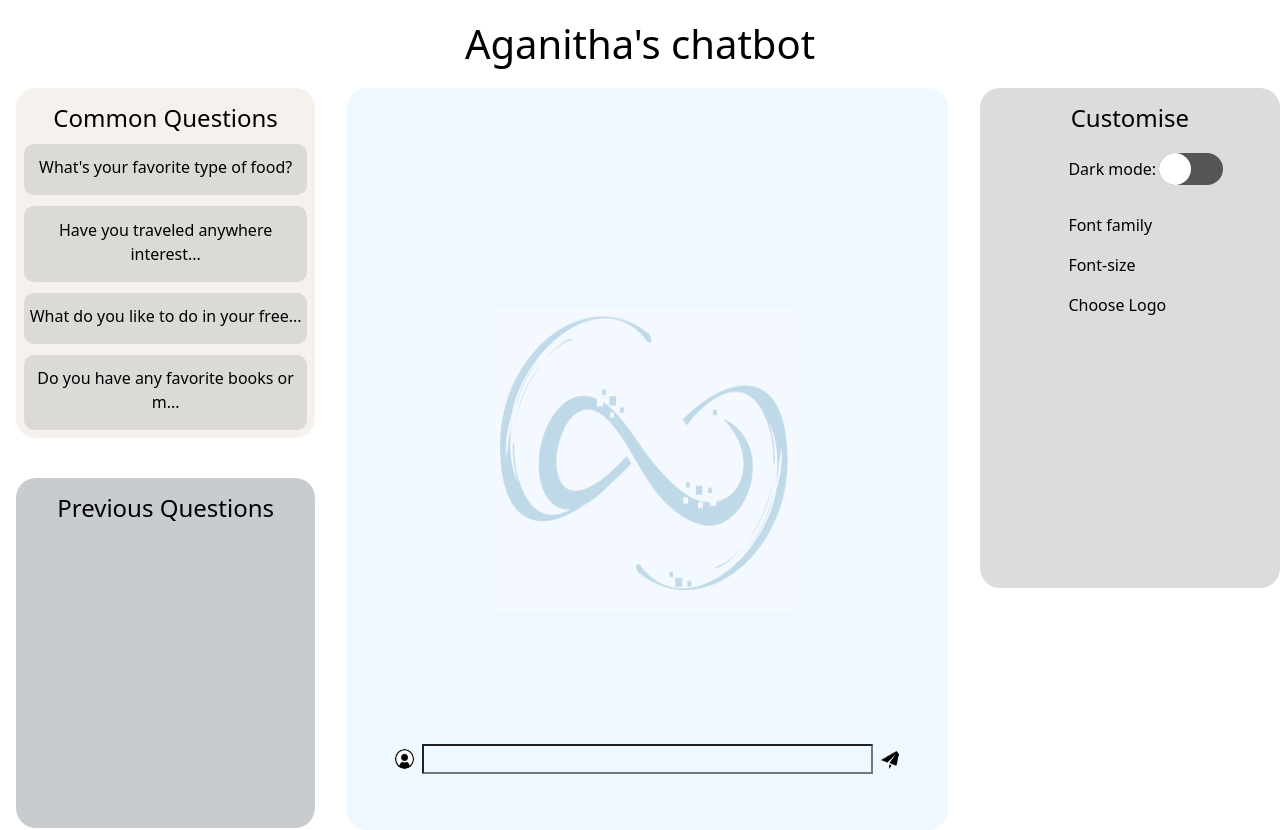
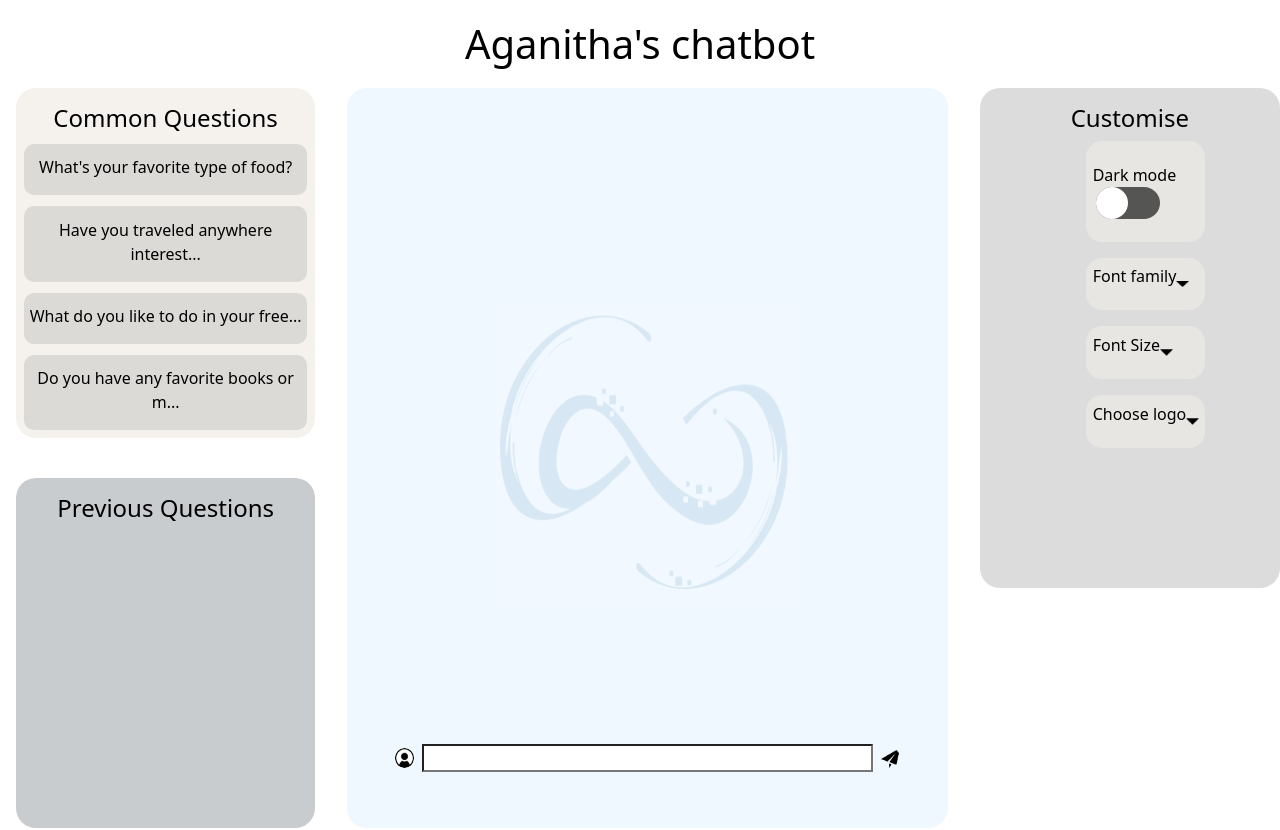
Before and after one commit to bairapraveen7/short_assgn, a React (Create React App) app: page / in a window 1280 px wide. Built offline with nearby package versions, Linux system fonts and the light colour scheme.

Commit message:
sat night

```diff
--- a/src/App.css
+++ b/src/App.css
@@ -5,18 +5,45 @@
   --Entire_text_color:black;
   --Entire_chat_border:none;
   --Entire_rem_border:none;
+  --Chat_bg_image:none;
+  --Common_bg_image:none;
+  --Previous_bg_image:none;
+  --Customise_bg_image:gainsboro;
+  --Common_item_class_bg:#dbdad7;
+  --Previous_item_class_bg:#e7e6e3;
+  --Customise_font_li_bg:#e7e6e3;
+  --Customise_font_family_bg:white;
+  --Customise_font_family_bg_hover:#c7c6c4;
 }
+
 
 [dark-theme="dark"]{
 
-  --Entire_background_color: #2d3436;;
+  --Entire_background_color: #2d3436;
   --Entire_background_image:linear-gradient(315deg, #2d3436 0%, #000000 74%);
   --Entire_text_color:white;
   --Entire_chat_border:2px solid white;
   --Entire_rem_border:2px solid wheat;
+  --Common_bg_image: linear-gradient(315deg, #2d3436 0%, #000000 74%);;
+  --Customise_bg_image: linear-gradient(315deg, #2d3436 0%, #000000 74%);
+  --Previous_bg_image: linear-gradient(315deg, #2d3436 0%, #000000 74%);
+  --Chat_bg_image:linear-gradient(315deg, #2d3436 0%, #000000 74%);
+  --Common_item_class_bg:#40414f;
+  --Previous_item_class_bg:#40414f;
+  --Customise_font_li_bg:#40414f;
+  --Customise_font_family_bg:#202123;
+  --Customise_font_family_bg_hover:#40414f;
 }
 
+
+
 *{
+  margin:0;
+  padding:0;
+  color:var(--Entire_text_color);
+}
+
+body{
   background-color: var(--Entire_background_color);
   background-image: var(--Entire_background_image);
   color:var(--Entire_text_color)
@@ -29,6 +56,7 @@
   border: var(--Entire_chat_border);
   border-radius: 20px;
   background-color: aliceblue;
+  background-image: var(--Chat_bg_image);
   box-sizing: border-box;
   position: relative;
 }
@@ -40,7 +68,7 @@
   background-repeat: no-repeat;
   background-position: center;
   content:'';
-  opacity: 0.2;
+  opacity: 0.1;
   position:absolute;
   inset:0;
 
@@ -55,6 +83,7 @@
 .Chat_input{
   width:100%;
   margin:0.5em;
+  background-color:var(--Customise_font_family_bg);
 }
 
 .Chat_img_input{
@@ -72,6 +101,7 @@
   padding:1em 0.5em;
   border: var(--Entire_rem_border);
   background-color: rgb(245, 242, 237);
+  background-image: var(--Common_bg_image);
 }
 
 .Comm_prev{
@@ -80,7 +110,7 @@
 }
 
 .Common_item_class{
-  background-color: #dbdad7;
+  background-color: var(--Common_item_class_bg);
   border-radius: 10px;
   padding-top:0.7em;
   margin-top:0.7em;
@@ -103,7 +133,6 @@
   grid-gap:1em;
   justify-content: center;
   align-items:center;
-  isolation: isolate;
 
 }
 
@@ -130,6 +159,7 @@
     align-items: center;
     border: var(--Entire_rem_border);
     background-color: gainsboro;
+    background-image: var(--Customise_bg_image);
     border-radius: 20px;
 }
 
@@ -145,26 +175,39 @@
   display:block;
 }
 
+.Customise_font_li{
+  background-color: var(--Customise_font_li_bg);
+  padding:0.4em;
+  border-radius: 1em;
+  display: flex;
+ align-items: center;
+}
+
 .Customise_font_family,.Customise_font_size,.Customise_logo{
   display: none;
-  background-color: white;
+  background-color:var(--Customise_font_family_bg);
   text-align:center;
   border-radius: 10px;
 }
 
 .Customise_font_family p:hover{
   cursor:pointer;
-  background-color: #c7c6c4;
+  background-color: var(--Customise_font_family_bg_hover);
+}
+
+.Customise_font_image{
+  width:0.8em;
+  height:0.8em;
 }
 
 .Customise_font_size p:hover{
   cursor:pointer;
-  background-color: #c7c6c4;
+  background-color: var(--Customise_font_family_bg_hover);
 }
 
 .Customise_logo div:hover{
   cursor:pointer;
-  background-color: #c7c6c4;
+  background-color: var(--Customise_font_family_bg_hover);
 }
 
 .Customise_logo_ag{
@@ -178,14 +221,12 @@
 
 .Customise nav ul{
   list-style-type: none;
+
 }
 
 .Customise nav ul li{
   margin:1em 0em 1em 0em;
-}
 
-.Customise nav ul li a{
-  text-decoration: none;
 }
 
 .Entire{
@@ -224,10 +265,11 @@
   border-radius:20px;
   border: var(--Entire_rem_border);
   background-color: rgb(201, 204, 207);
+  background-image: var(--Previous_bg_image);
 }
 
 .Previous_item_class{
-  background-color: #e7e6e3;
+  background-color: var(--Previous_item_class_bg);
   border-radius: 10px;
   margin-top:0.7em;
   display:flex;
--- a/src/components/Customise.jsx
+++ b/src/components/Customise.jsx
@@ -57,19 +57,19 @@ const Customise = (props) => {
             <nav>
 
              <ul>
-                <div className="toggle">
-                <li>Dark mode:</li>
+                <div className="toggle Customise_font_li">
+                <li>Dark mode
                 <div className="toggle_button">
 
                     <div onClick={toggleit} className="toggle_inner_circle">
 
                     </div>
 
-                </div>
+                </div></li>
                 </div>
 
 
-                <li className="Customise_font"><p>Font family</p>
+                <li className="Customise_font"><div className="Customise_font_li"><p>Font family</p><img className="Customise_font_image" src="/images/d_arrow.png"></img></div>
 
                 <div className="Customise_font_family">
                 <p onClick={Customise_set_font}>Sansserif</p>
@@ -80,7 +80,7 @@ const Customise = (props) => {
                 </div>
 
                 </li>
-                <li className="Customise_fsize"><p>Font-size</p>
+                <li className="Customise_fsize"><div className="Customise_font_li"><p>Font Size</p><img className="Customise_font_image" src="/images/d_arrow.png"></img></div>
 
                 <div className="Customise_font_size">
                 <p onClick={Customise_set_sizef}>0.8em</p>
@@ -90,7 +90,7 @@ const Customise = (props) => {
 
                 </li>
 
-                <li className="Customise_clogo"><p>Choose Logo</p>
+                <li className="Customise_clogo"><div className="Customise_font_li"><p>Choose logo</p><img className="Customise_font_image" src="/images/d_arrow.png"></img></div>
 
                 <div className="Customise_logo">
 
```
Also changed, not shown: public/images/d_arrow.png (added).
